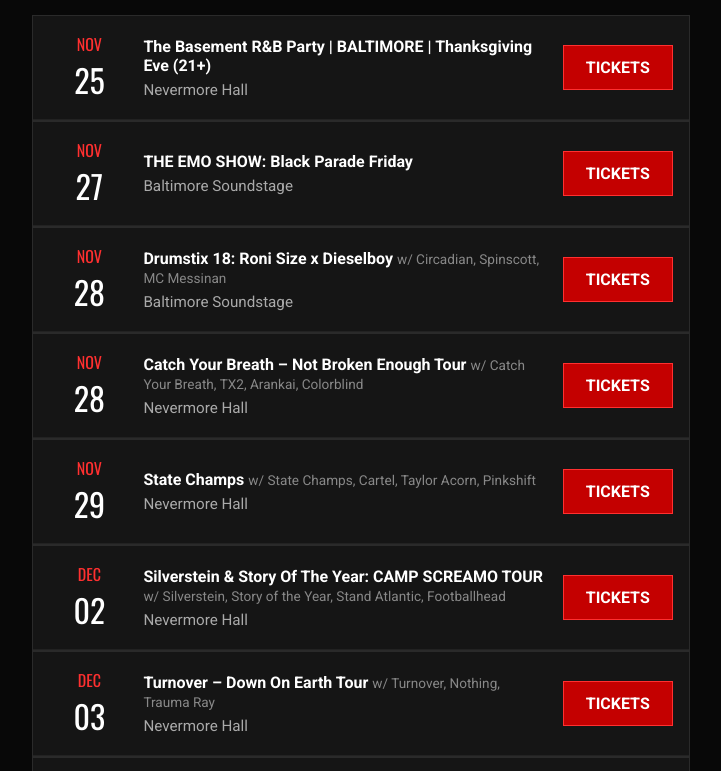
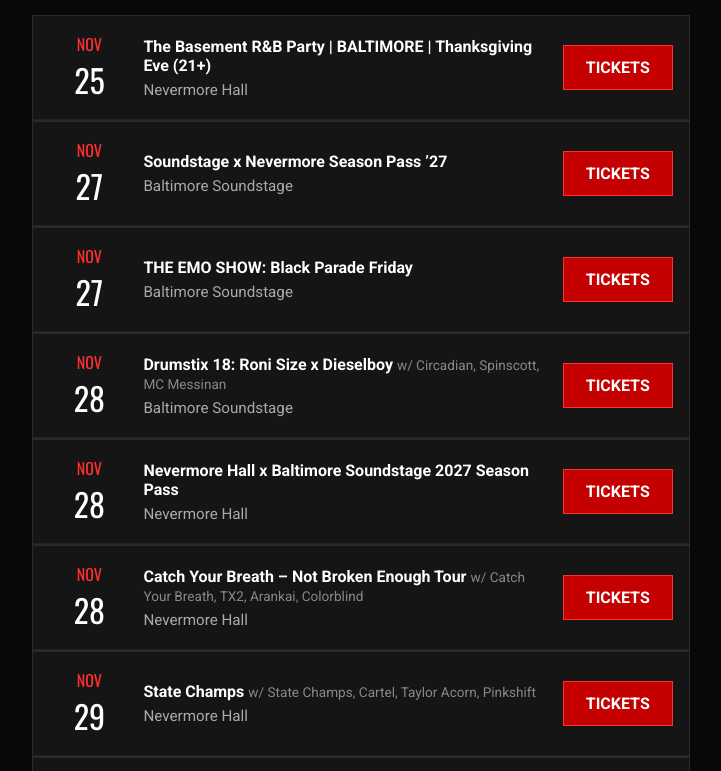
Before and after one commit to matthewstryjewski-ops/mosh-list, a plain HTML site: page index.html in a window 1280 px wide. Shown: the part 673-1444 px from the top of the page, without its empty margins (6-727 px from the left). Drawn offline with nearby package versions, Linux system fonts and the light colour scheme.

Commit message:
Auto-updated live concert schedule

```diff
--- a/index.html
+++ b/index.html
@@ -41,6 +41,18 @@ section{padding:34px 0}.title{font-family:Oswald,sans-serif;font-size:2rem;borde
             <div class='d'>27</div>
         </div>
         <div>
+            <strong>Soundstage x Nevermore Season Pass ’27</strong>
+            <div class='meta'>Baltimore Soundstage</div>
+        </div>
+        <a class='btn' href='http://hive.co/l/3zemen' target='_blank'>Tickets</a>
+    </div></div>
+    <div class='panel'>
+    <div class='show'>
+        <div class='date'>
+            <div class='m'>NOV</div>
+            <div class='d'>27</div>
+        </div>
+        <div>
             <strong>THE EMO SHOW: Black Parade Friday</strong>
             <div class='meta'>Baltimore Soundstage</div>
         </div>
@@ -57,6 +69,18 @@ section{padding:34px 0}.title{font-family:Oswald,sans-serif;font-size:2rem;borde
             <div class='meta'>Baltimore Soundstage</div>
         </div>
         <a class='btn' href='https://www.ticketmaster.com/drumstix-18-roni-size-x-dieselboy-baltimore-maryland-11-28-2026/event/15006556C5C6D54F' target='_blank'>Tickets</a>
+    </div></div>
+    <div class='panel'>
+    <div class='show'>
+        <div class='date'>
+            <div class='m'>NOV</div>
+            <div class='d'>28</div>
+        </div>
+        <div>
+            <strong>Nevermore Hall x Baltimore Soundstage 2027 Season Pass</strong>
+            <div class='meta'>Nevermore Hall</div>
+        </div>
+        <a class='btn' href='https://soundstage-season-pass.square.site/product/annual-pass-2027/EMC74Q4RXVY7RW2LCHF2JDSU?cp=true&sa=true&sbp=false&q=false&h_slt=eyJoaXZlX3VzZXJfaWQiOjE5OTQ5NjUwLCJoYXNoIjoiNzE1MWI2MmE3NjQ2NDZiIn0%3D' target='_blank'>Tickets</a>
     </div></div>
     <div class='panel'>
     <div class='show'>
@@ -605,7 +629,7 @@ section{padding:34px 0}.title{font-family:Oswald,sans-serif;font-size:2rem;borde
             <div class='d'>07</div>
         </div>
         <div>
-            <strong>Nile & Coroner <span style='font-size: 0.85em; font-weight: normal; color: #888;'>w/ Syn Absense</span></strong>
+            <strong>Nile & Coroner <span style='font-size: 0.85em; font-weight: normal; color: #888;'>w/ Slackjaw, Syn Absense</span></strong>
             <div class='meta'>Baltimore Soundstage</div>
         </div>
         <a class='btn' href='https://www.ticketmaster.com/nile-coroner-baltimore-maryland-04-07-2027/event/1500650DCA38E920' target='_blank'>Tickets</a>
```
